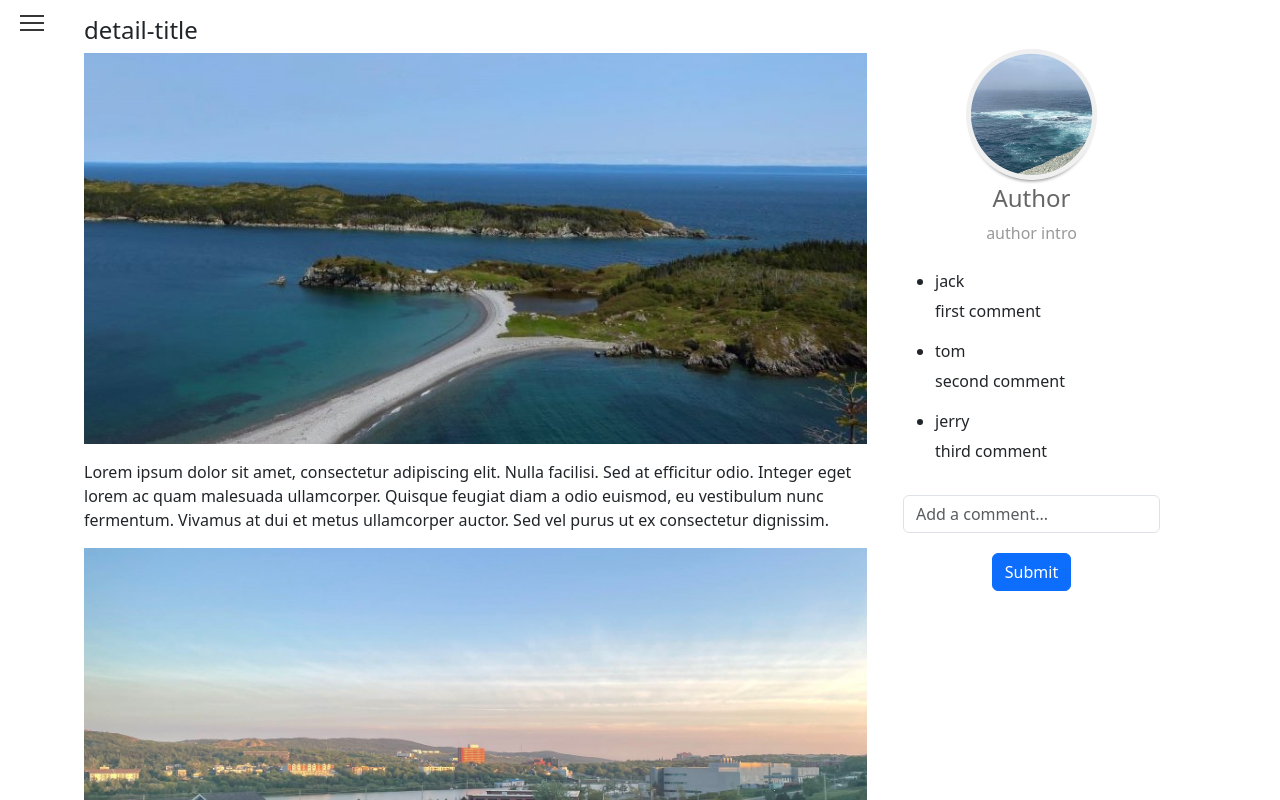
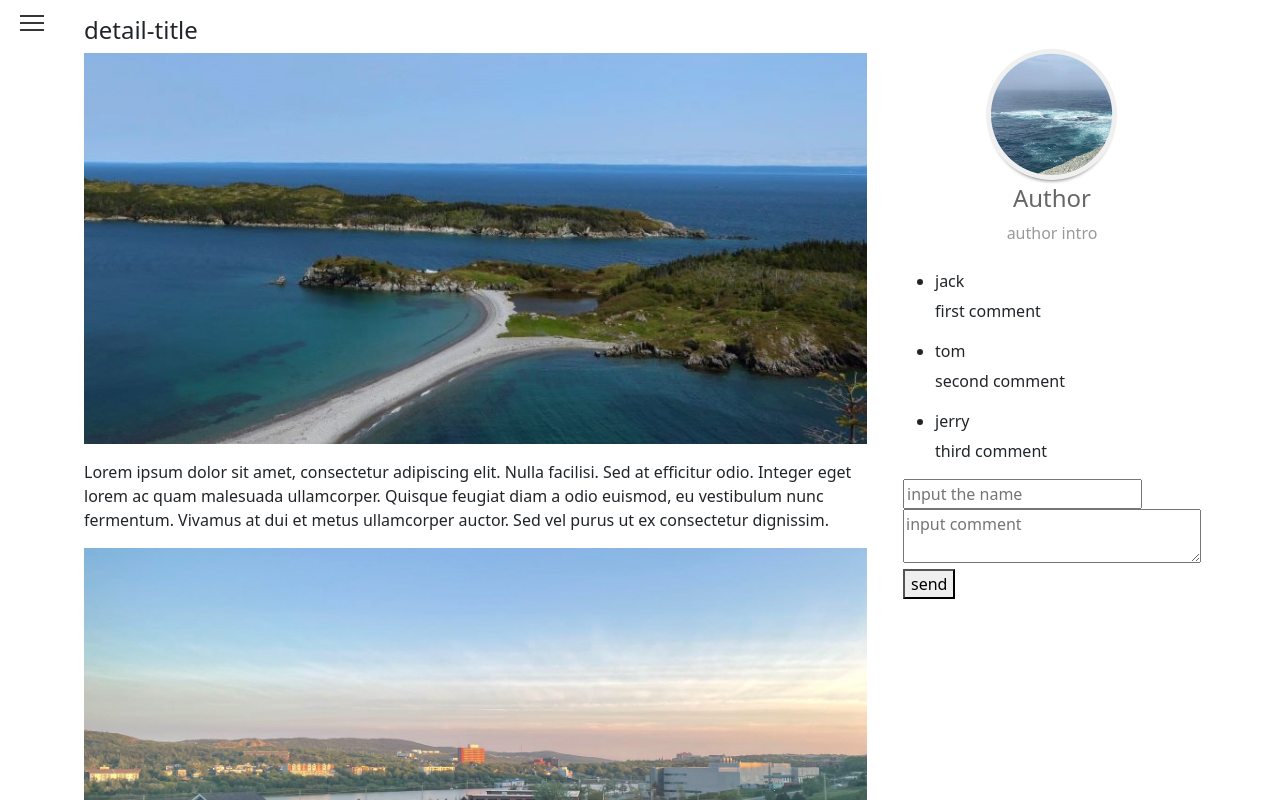
Before and after one commit to cyy-best/trywow, a React (Create React App) app in the folder my-react-app/: page /card-detail in a window 1280 px wide. Shown: the top 800 px of the page. Built offline with nearby package versions, Linux system fonts and the light colour scheme.

Commit message:
split comment part,next step is boundary handling

```diff
--- a/my-react-app/src/comment.js
+++ b/my-react-app/src/comment.js
@@ -1,19 +1,64 @@
-import React from "react";
-import {Button, Form } from 'react-bootstrap';
+import React, { useState } from "react";
 import './css/comment.css';
 function Comment() {
+    const [state, setState] = useState({
+        comments: [
+            { id: 1, name: 'jack', content: 'first comment' },
+            { id: 2, name: 'tom', content: 'second comment' },
+            { id: 3, name: 'jerry', content: 'third comment' }
+        ],
+        userName: '',  // 初始化userName状态
+        userContent: '' // 初始化userContent状态
+    });
+
+    const renderList = () => {
+        return state.comments.length === 0 ?
+            (<div className='no-comments'>No comments</div>)
+            : (<ul className="comment-list">
+                {state.comments.map(items => (
+                    <li key={items.id}>
+                        <h6 >{items.name}</h6>
+                        <p>{items.content}</p>
+                    </li>
+                ))}
+            </ul>)
+    }
+    const handleForm = (e) => {
+        const { name, value } = e.target
+        setState({
+            ...state,
+            [name]: value
+        })
+    }
+
+    const addComment= () => {
+        const {comments,userName,userContent} = state
+        //
+        const newComments = [{
+            id:Math.random(),
+            name: userName,
+            content: userContent
+        },...comments]
+        setState({
+            comments: newComments,
+            userName:'',
+            userContent:''
+        })
+    }
 
     return (
         <div className="comment">
-                {/* 评论输入框 */}
-                <Form>
-                    <Form.Group controlId="commentInput">
-                        <Form.Control type="text" placeholder="Add a comment..." />
-                    </Form.Group>
-                    <Button variant="primary" className="align-self-end">
-                        Submit
-                    </Button>
-                </Form>
+            {
+                renderList()
+            }
+            <div className="add-comment">
+                <input className="user" type="text" placeholder="input the name" value={state.userName} name="userName" onChange={handleForm} />
+                <br />
+                <textarea className="content" cols='30' placeholder="input comment" value={state.userContent} name="userContent" onChange={handleForm} />
+                <br />
+                <button onClick={addComment}>send</button>
+
+            </div>
         </div>
     );
 }
--- a/my-react-app/src/pages/CardDetail.js
+++ b/my-react-app/src/pages/CardDetail.js
@@ -7,28 +7,7 @@ import '../css/c-detail.css';
 
 function CardDetail() {
     const title = 'detail-title';
-    const likes = 50;
-    const states = {
-        comments: [
-            { id: 1, name: 'jack', content: 'first comment' },
-            { id: 2, name: 'tom', content: 'second comment' },
-            { id: 3, name: 'jerry', content: 'third comment' }
 
-        ]
-    }
-
-    const renderList = () => {
-        return states.comments.length === 0 ?
-        (<div className='no-comments'>No comments</div>)
-        : (<ul className="comment-list">
-            {states.comments.map(items => (
-                <li key={items.id}>
-                    <h6 >{items.name}</h6>
-                    <p>{items.content}</p>
-                </li>
-            ))}
-        </ul>)
-    }
     return (
         <div className='card-detail'>
             <Navbar />
@@ -62,7 +41,6 @@ function CardDetail() {
                                     vestibulum nunc fermentum. Vivamus at dui et metus ullamcorper
                                     auctor. Sed vel purus ut ex consectetur dignissim.
                                 </p>
-                                <p> liked {likes} times</p>
                             </div>
                             <Row>
                                 <Col>
@@ -79,9 +57,7 @@ function CardDetail() {
                         <div className='side-section d-flex flex-column justify-content-between'>
                             <Author />
                             {/* 条件渲染 三元表达式*/}
-                            {
-                                renderList()
-                            }
+
 
                             <Comment />
                         </div>
```
